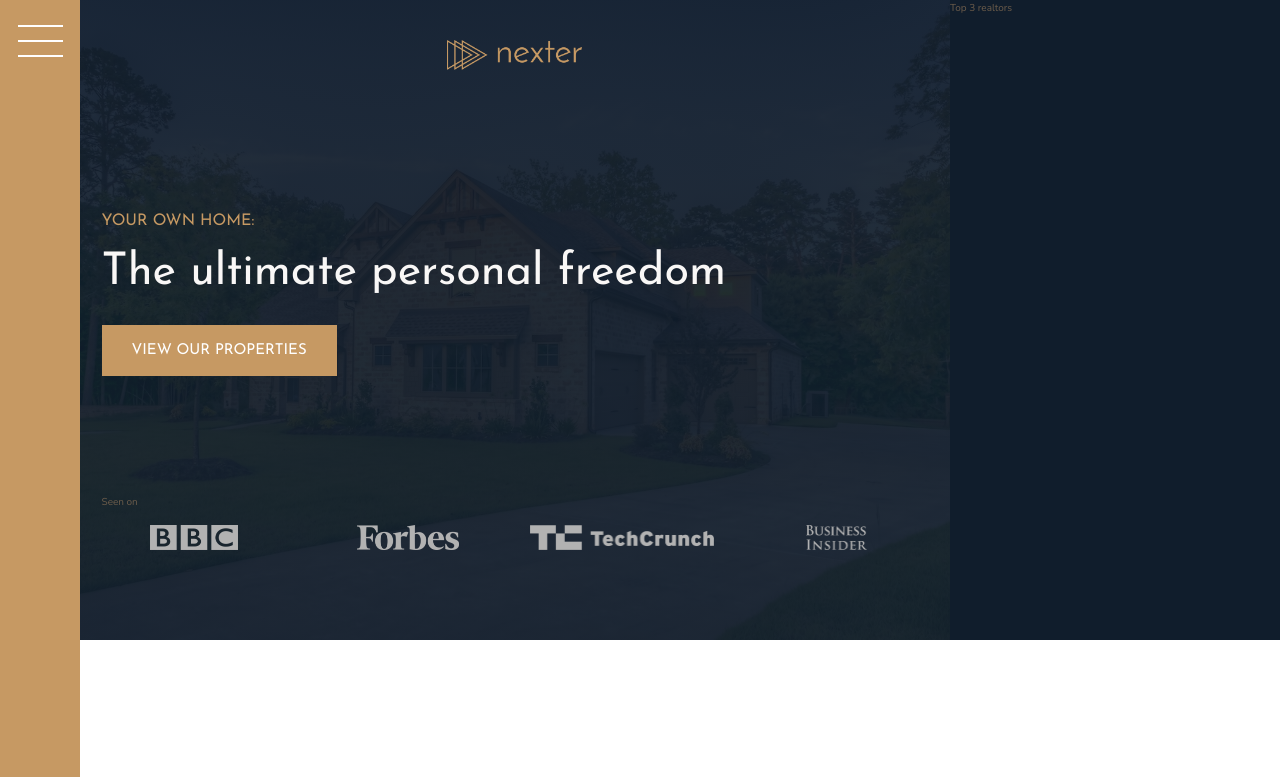
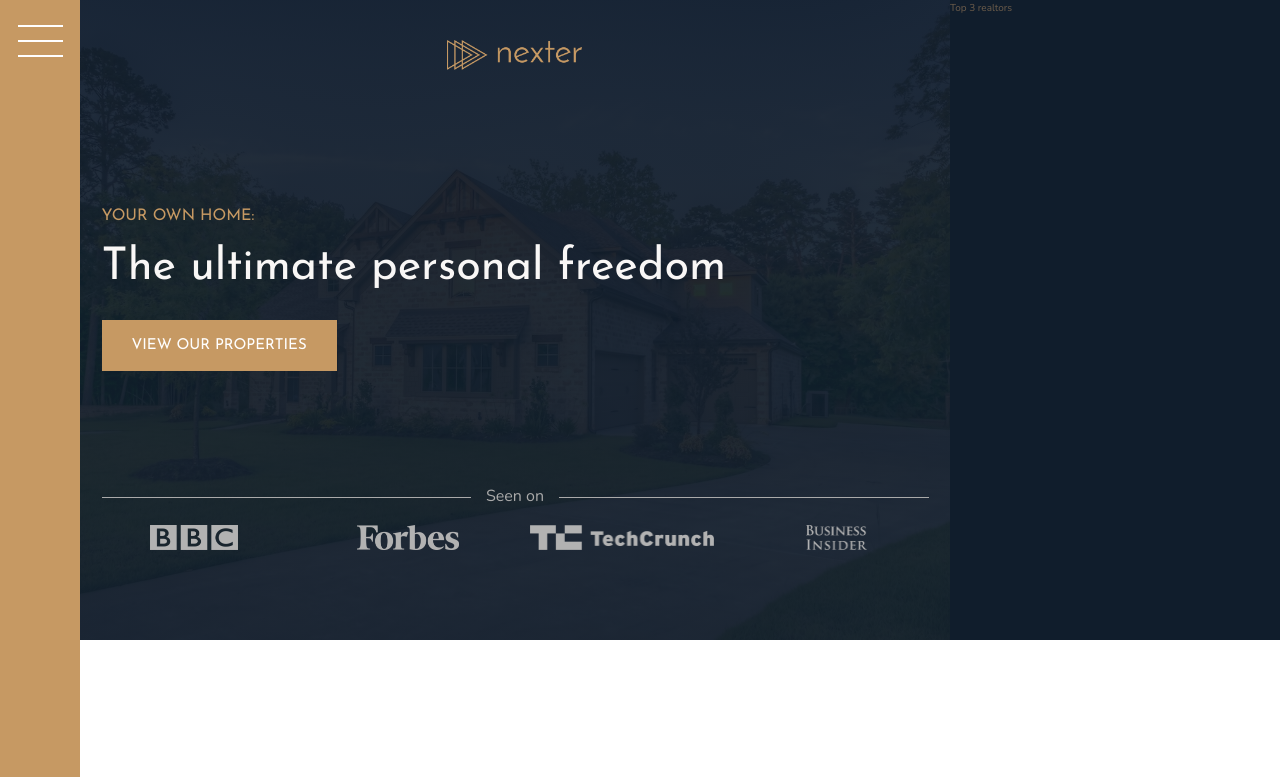
Before and after one commit to jchernandez87/nexter, a website: page index.html in a window 1280 px wide. Shown: the top 777 px of the page. Drawn offline with nearby package versions, Linux system fonts and the light colour scheme.

Commit message:
Add header seenon text style

```diff
--- a/sass/_header.scss
+++ b/sass/_header.scss
@@ -23,6 +23,20 @@
     }
 
     &__seenon-text {
+        display: grid;
+        grid-template-columns: 1fr max-content 1fr;
+        column-gap: 1.5rem;
+        align-items: center;
+        font-size: 1.6rem;
+        color: $color-grey-light-2;
+
+        &::before,
+        &::after {
+            content: "";
+            height: 1px;
+            display: block;
+            background-color: currentColor;
+        }
     }
 
     &__seenon-logos {
```
Also changed, not shown: css/style.css.
